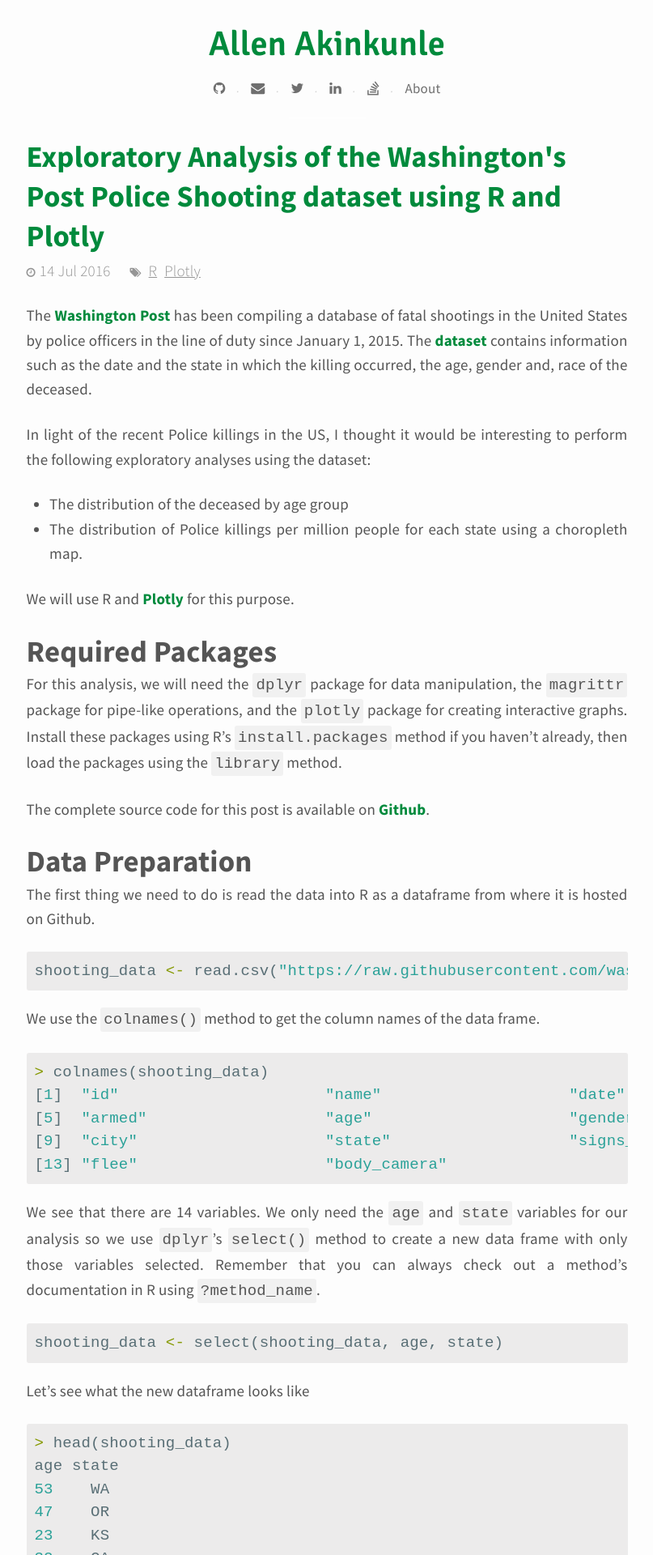
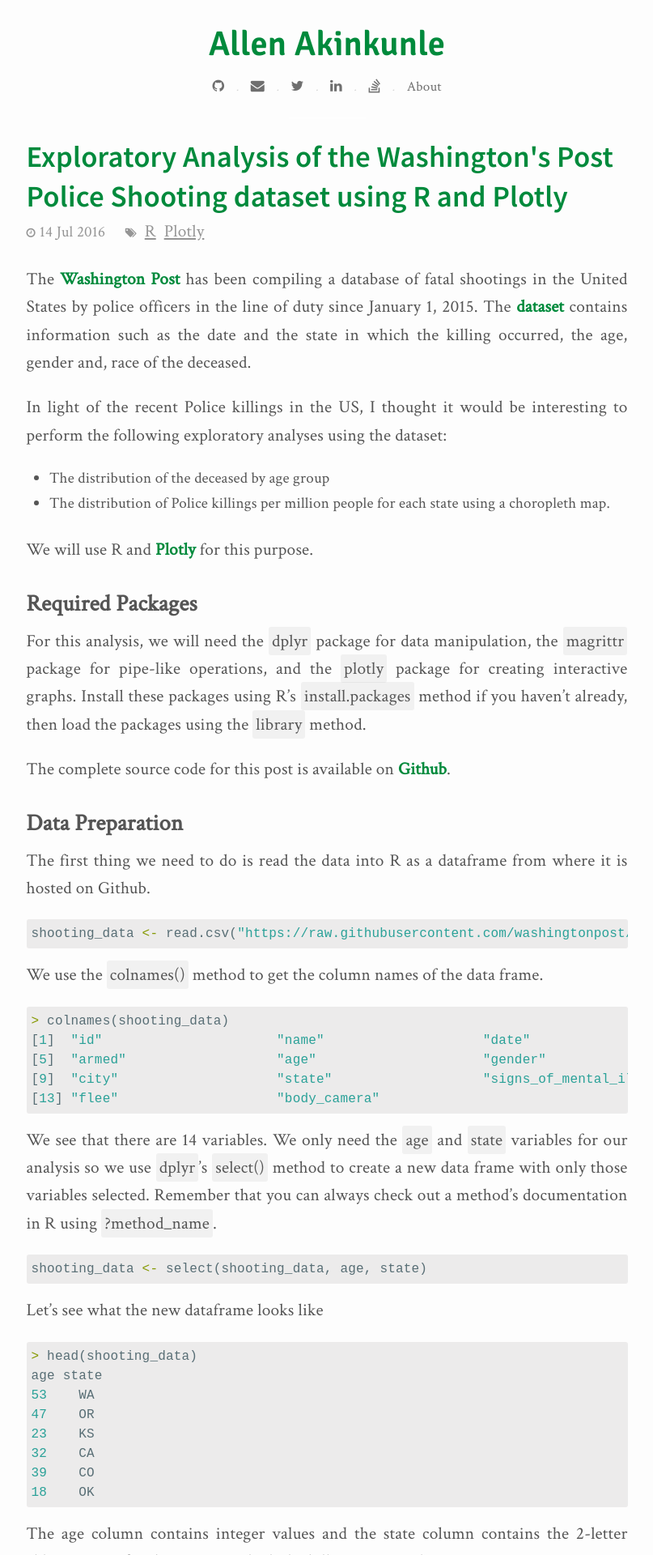
Before and after one commit to allenakinkunle/allenakinkunle.github.io, a Jekyll site: the page built from _posts/2016-07-14-exploratory-analysis-police-shooting.md, in a window 1280 px wide. Shown: the top 1920 px of the page at 81% size, without its empty margins (236-1043 px from the left). Built offline with Jekyll 4.4.1, drawn with Linux system fonts in a browser that asks for light colours; comment, search, counter and statistics services are not loaded; some of the changed text lies outside the part shown.

Commit message:
Change website typography

```diff
--- a/_includes/head.html
+++ b/_includes/head.html
@@ -8,7 +8,8 @@
 
 	<!-- CSS & fonts -->
 	<link rel="stylesheet" href="{{ "css/main.css" | prepend: site.baseurl }}">
-	<link href='http://fonts.googleapis.com/css?family=Source+Sans+Pro:300,400,700,900,400italic%7CSignika:700,300,400,600' rel='stylesheet' type='text/css'>
+	<link href="https://fonts.googleapis.com/css?family=Crimson+Text|Source+Sans+Pro:600" rel="stylesheet">
+	<link href="https://fonts.googleapis.com/css?family=Signika:600&text=Allen%20Akinkunle" rel="stylesheet">
 	<link rel="stylesheet" href="https://maxcdn.bootstrapcdn.com/font-awesome/4.7.0/css/font-awesome.min.css">
 
 	<!-- RSS -->
--- a/_posts/2016-07-14-exploratory-analysis-police-shooting.md
+++ b/_posts/2016-07-14-exploratory-analysis-police-shooting.md
@@ -14,12 +14,12 @@ In light of the recent Police killings in the US, I thought it would be interest
 
 We will use R and [Plotly](https://plot.ly){:target="_blank"} for this purpose.
 
-## Required Packages
+### Required Packages
 For this analysis, we will need the `dplyr` package for data manipulation, the `magrittr` package for pipe-like operations, and the `plotly` package for creating interactive graphs. Install these packages using R's `install.packages` method if you haven't already, then load the packages using the `library` method.
 
 The complete source code for this post is available on [Github](https://github.com/allenakinkunle/washington-post-data-analysis){:target="_blank"}.
 
-## Data Preparation
+### Data Preparation
 The first thing we need to do is read the data into R as a dataframe from where it is hosted on Github.
 {% highlight r %}
 shooting_data <- read.csv("https://raw.githubusercontent.com/washingtonpost/data-police-shootings/master/fatal-police-shootings-data.csv")
@@ -55,7 +55,7 @@ age state
 
 The age column contains integer values and the state column contains the 2-letter abbreviations for the states in which the killings occurred.
 
-## Handling Missing Values
+### Handling Missing Values
 Before performing any analysis, it's a good practice to check for anomalies like missing values in the data. Missing values are coded with `NA` in most datasets, so we check for this in our dataset. Be familiar with how missing values are represented in your dataset and handle them accordingly.
 
 {% highlight r %}
@@ -72,7 +72,7 @@ We see that there are 37 missing values coded as `NA` in the `age` column so we
 shooting_data$age[is.na(shooting_data$age)] <- 0
 {% endhighlight %}
 
-## How many people are killed by age group?
+### How many people are killed by age group?
 Since the ages are integer values, I thought it would be more useful to group them and then plot the distribution of killings in the age groups. We convert the integer values into categories (factors) using the `cut()` method. Running `?cut` in R, we get the following documentation:
 
 > `cut` divides the range of x into intervals and codes the values in x according to which interval they fall. The leftmost interval corresponds to level one, the next leftmost to level two and so on.
@@ -111,7 +111,7 @@ The `%>%` operator in the snippet above might look strange to some R users. `%>%
 
 The plot is interactive so hover and click on it to interact with it.
 
-## What is the Police killings per million population value for each state?
+### What is the Police killings per million population value for each state?
 To compare the number of police killings across US states in our dataset, we will compute the police killings per million population value for each state and plot these values on a `Plotly`'s choropleth map.
 
 For this analysis, we need the population estimates for each state and the full state names. These details are not in the Washington Post's dataset so we need to get them from other sources. We will use the `state.abb` (contains the 2-letter state name abbreviations) and `state.name` (contains the full state names) datasets available in R to get the full state names into our `shooting_data` dataframe.
@@ -182,7 +182,7 @@ plot_ly(killings_by_state, z = killings_per_million, text = hover, locations = s
 
 Hover on the map, zoom in and out to interact with it.
 
-## Conclusion
+### Conclusion
 This blog post shows the power of R for quick exploratory analysis and demonstrates how static graphs can be brought to life with Plotly. Plotly is easy to use for users familiar with `ggplot` as it uses a similar syntax. If you have suggestions or questions, please drop a comment in the comment section below. You can  also send me emails at hello [at] allenkunle [dot] me or tweet at me [@allenakinkunle](https://twitter.com/allenakinkunle){:target="_blank"}, and I would reply as soon as I can.
 
 The complete source code is available on [Github](https://github.com/allenakinkunle/washington-post-data-analysis){:target="_blank"}. Feel free to check and make suggestions for improvements. Thank you for reading!
--- a/_sass/layout.scss
+++ b/_sass/layout.scss
@@ -203,8 +203,7 @@ div.table {
     color: lighten($text-color, 50%);
   }
   h1 {
-  	font-family: 'Signika', sans-serif; //Emerald logo font
-    font-weight: 600;
+    font-family: 'Signika', sans-serif;
     color: $main-color;
   }
   &:after {
--- a/_sass/typography.scss
+++ b/_sass/typography.scss
@@ -4,8 +4,13 @@
 //
 
 body {
-	font-family: 'Source Sans Pro', sans-serif;
+    font-family: 'Crimson Text', serif;
 	letter-spacing: 0.01em;
+}
+
+pre {
+	font-size: 16px;
+	padding: 6px !important;
 }
 
 /*- Typography for medium and small screen, based on 16px font-size -*/
@@ -13,13 +18,14 @@ body {
 p, ul, ol {
 	font-size: 1.125em; /* 18px / 16px */
 	line-height: 1.6em; /* 24px/16px */
-	margin-bottom: 1.3334em; /* 24px/18px */
+	margin-bottom: 1.125em; /* 24px/18px */
 }
 
 h1 {
 	font-size: 2.25em; /* 36px/16px */
 	line-height: 1.3333em; /* 48px/36px */
 	padding: 0.2em 0; /* 12px/36px * 2 (Use padding instead of margin to maintain proximity with paragraph) */
+    font-family: 'Source Sans Pro', sans-serif;
 }
 
 h2 {
@@ -28,12 +34,17 @@ h2 {
 	padding: 1em 0 0 0; /* 12px/24px * 2, only top (Use padding instead of margin to maintain proximity with paragwithph) */
 	text-align: left;
 	padding-top: 0.5em;
+    font-family: 'Source Sans Pro', sans-serif;
 }
 
 h3, h4, h5, h6 {
 	font-size: 1.125em; /* 18px/16px */
 	line-height: 1.3334em; /* 24px/18px */
-	padding: 0.66667em 0; /* 12px/18px * 2 (Use padding instead of margin to maintain proximity with paragraph) */
+	padding: 0.3em 0; /* 12px/18px * 2 (Use padding instead of margin to maintain proximity with paragraph) */
+}
+
+h3 {
+	font-size: 1.5em; /* 20px/16px */
 }
 
 blockquote {
@@ -54,6 +65,7 @@ code.highlighter-rouge {
 	background-color: rgba(27,31,35,0.05);
 	color: $text-color;
 	border-radius: 3px;
+	font-family: 'Crimson Text', serif;
 }
 
 figure.highlight {
@@ -69,6 +81,11 @@ p, ul, ol {
 	line-height: 1.6em; /* 24px/18px */
 	margin-bottom: 1.3334em; /* 24px/18px */
 
+}
+
+p {
+	font-size: 1.125em;
+	margin-bottom: 1em;
 }
 
 h1 {
@@ -89,6 +106,10 @@ h3, h4, h5, h6 {
 	padding: 0.5em 0; /* 12px/24px * 2 (Use padding instead of margin to maintain proximity with paragraph) */
 }
 
+h3 {
+	font-size: 1.5em;
+}
+
 blockquote {
 	font-style: italic;
 	margin: 1.3334em; /* 24px/18px */
```
